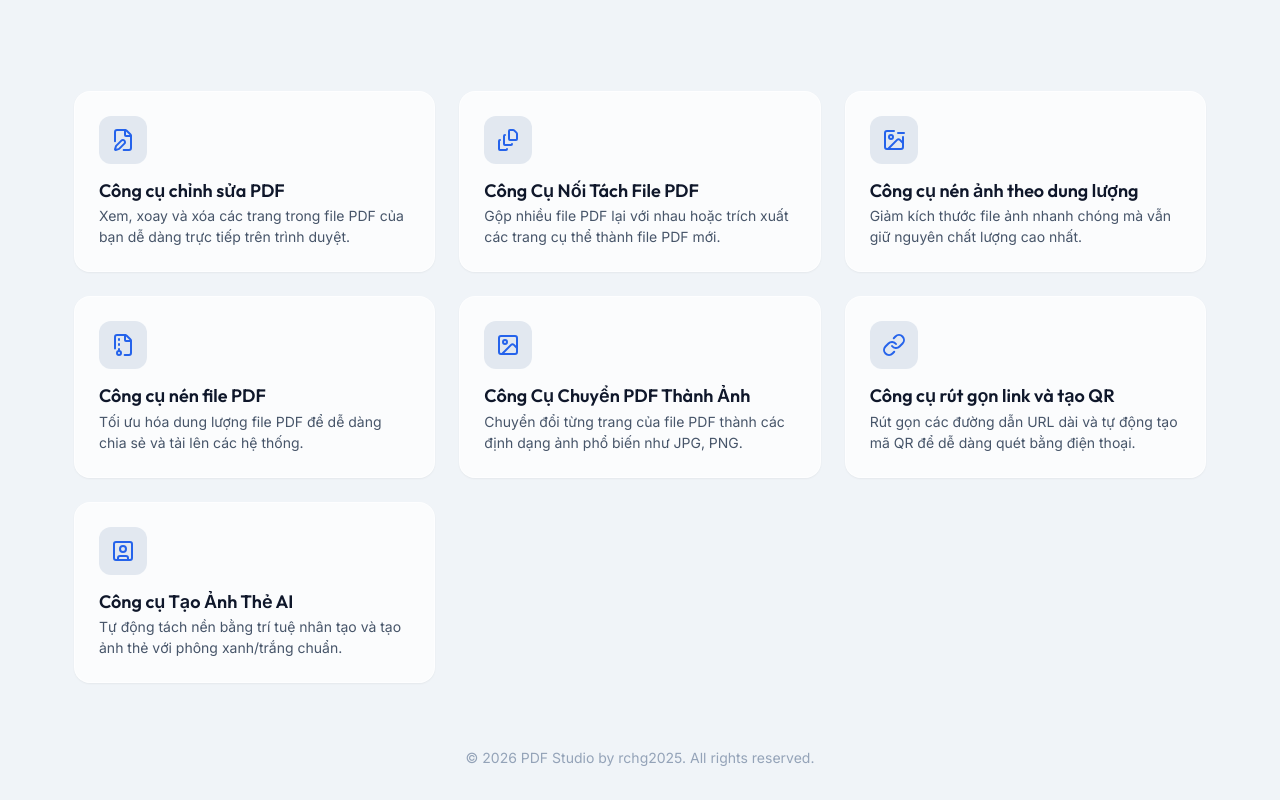
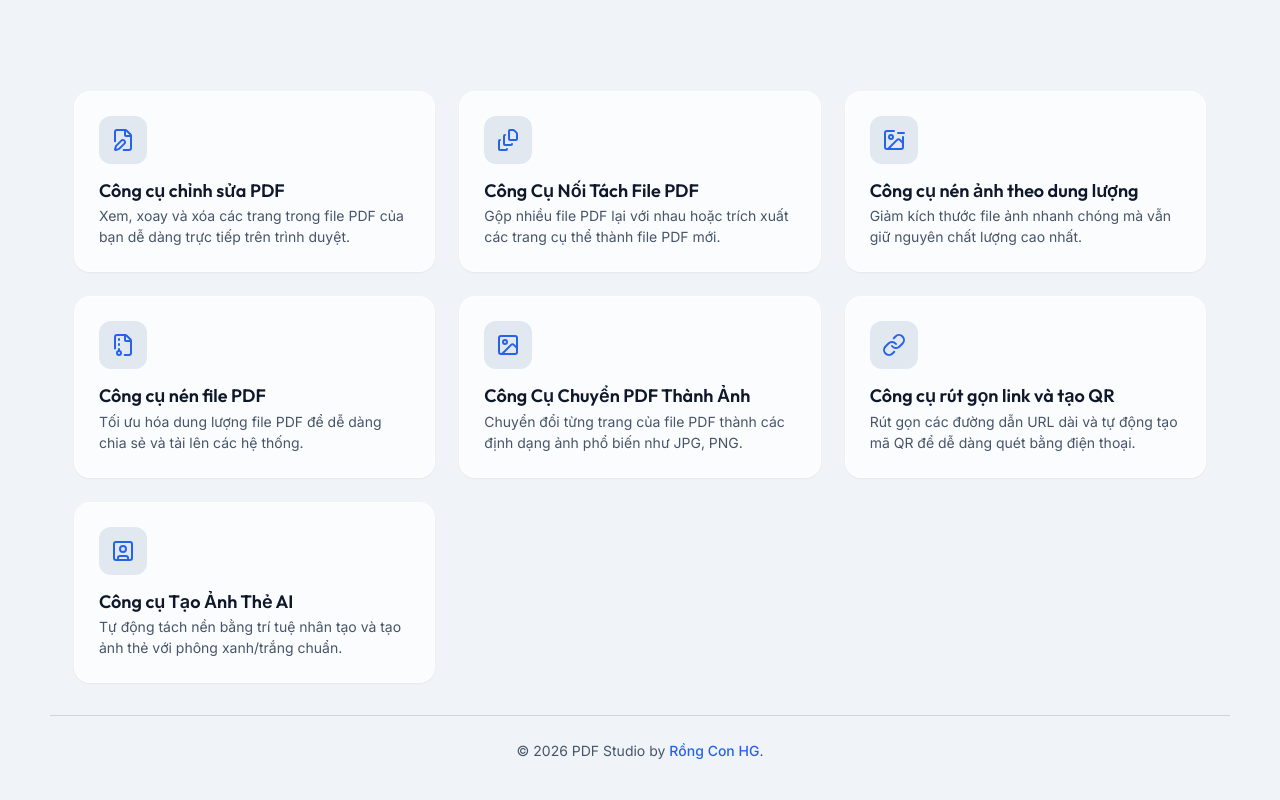
Before and after one commit to rchg2025/pdfstudio, a React (Vite) app: page / in a window 1280 px wide. Shown: the part 310-1110 px from the top of the page. Built offline with nearby package versions, Linux system fonts and the light colour scheme.

Commit message:
Update footer text and add link to rongcon.net

```diff
--- a/src/components/Layout.tsx
+++ b/src/components/Layout.tsx
@@ -8,8 +8,8 @@ const Layout = () => {
       <main className="container" style={{ padding: '2rem 1.5rem', flex: 1 }}>
         <Outlet />
       </main>
-      <footer style={{ textAlign: 'center', padding: '2rem', color: 'var(--text-muted)', fontSize: '0.875rem' }}>
-        <p>© 2026 PDF Studio by rchg2025. All rights reserved.</p>
+      <footer className="container" style={{ padding: '1.5rem', textAlign: 'center', borderTop: '1px solid var(--border)', marginTop: 'auto', color: 'var(--text-secondary)', fontSize: '0.875rem' }}>
+        <p>© 2026 PDF Studio by <a href="https://rongcon.net" target="_blank" rel="noopener noreferrer" style={{ color: 'var(--primary)', fontWeight: 500, textDecoration: 'none' }}>Rồng Con HG</a>.</p>
       </footer>
     </>
   );
```
